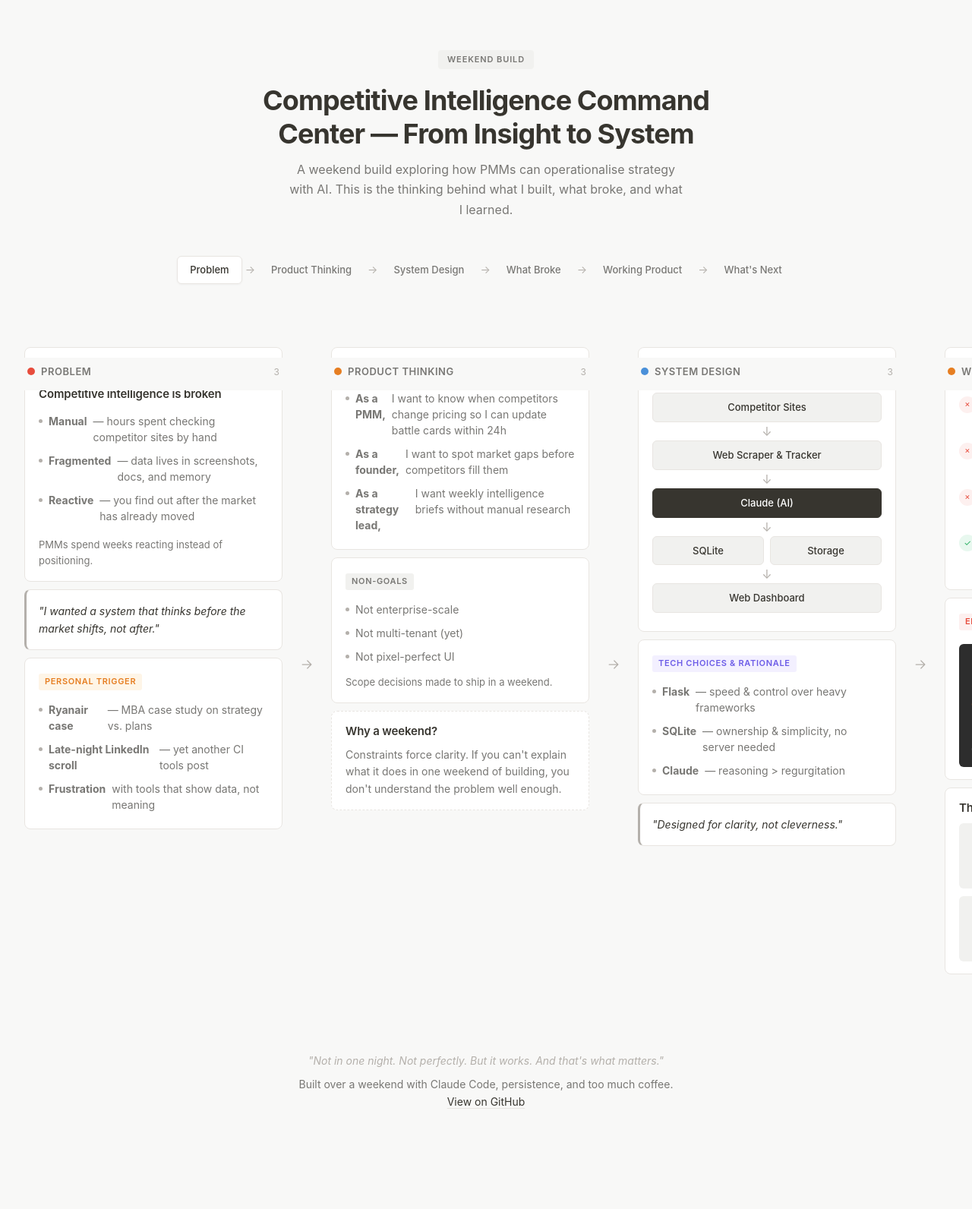
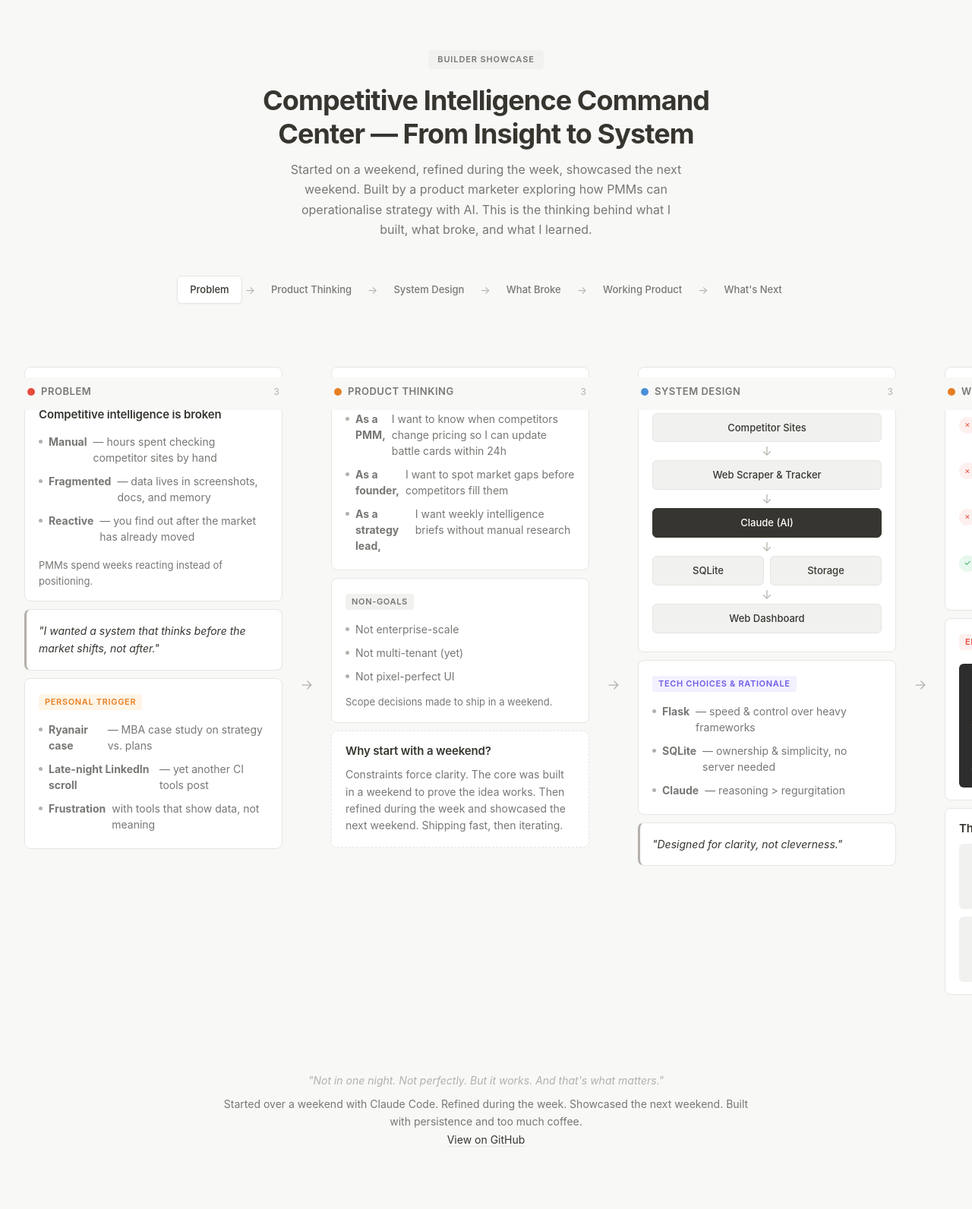
Before and after one commit to Doodler-beep/Claude-experiments, a Flask app: page /showcase in a window 1280 px wide. Shown: the part 58-1650 px from the top of the page at 76% size. Before the commit the page ends 1518 px from the top, so only its background shows below. Run offline with Flask 3, Linux system fonts and the light colour scheme.

Commit message:
Update showcase page to reflect accurate multi-week timeline
Replace "Weekend Build" framing with honest timeline: started on a
weekend, refined during the week, showcased the following weekend.

https://claude.ai/code/session_01QPJSotnyjY2DNpraCSqq3n

```diff
--- a/templates/showcase.html
+++ b/templates/showcase.html
@@ -641,9 +641,9 @@
 
 <!-- ── Hero ─────────────────────────────────────────── -->
 <div class="hero">
-    <span class="hero-label">Weekend Build</span>
+    <span class="hero-label">Builder Showcase</span>
     <h2>Competitive Intelligence Command Center &mdash; From Insight to System</h2>
-    <p>A weekend build exploring how PMMs can operationalise strategy with AI. This is the thinking behind what I built, what broke, and what I learned.</p>
+    <p>Started on a weekend, refined during the week, showcased the next weekend. Built by a product marketer exploring how PMMs can operationalise strategy with AI. This is the thinking behind what I built, what broke, and what I learned.</p>
 </div>
 
 <!-- ── Phase Navigation ────────────────────────────── -->
@@ -735,8 +735,8 @@
             </div>
 
             <div class="card card-callout">
-                <h4>Why a weekend?</h4>
-                <p>Constraints force clarity. If you can't explain what it does in one weekend of building, you don't understand the problem well enough.</p>
+                <h4>Why start with a weekend?</h4>
+                <p>Constraints force clarity. The core was built in a weekend to prove the idea works. Then refined during the week and showcased the next weekend. Shipping fast, then iterating.</p>
             </div>
 
         </div>
@@ -858,8 +858,8 @@
                         <div class="stat-desc">JSON fix attempts</div>
                     </div>
                     <div class="stat-box">
-                        <div class="stat-number">14h</div>
-                        <div class="stat-desc">Total build time</div>
+                        <div class="stat-number">14h+</div>
+                        <div class="stat-desc">Core build + refinement</div>
                     </div>
                 </div>
             </div>
@@ -1003,7 +1003,7 @@
         "Not in one night. Not perfectly. But it works. And that's what matters."
     </p>
     <p>
-        Built over a weekend with Claude Code, persistence, and too much coffee.<br>
+        Started over a weekend with Claude Code. Refined during the week. Showcased the next weekend. Built with persistence and too much coffee.<br>
         <a href="https://github.com/Doodler-beep/Claude-experiments" target="_blank">View on GitHub</a>
     </p>
 </div>
```
